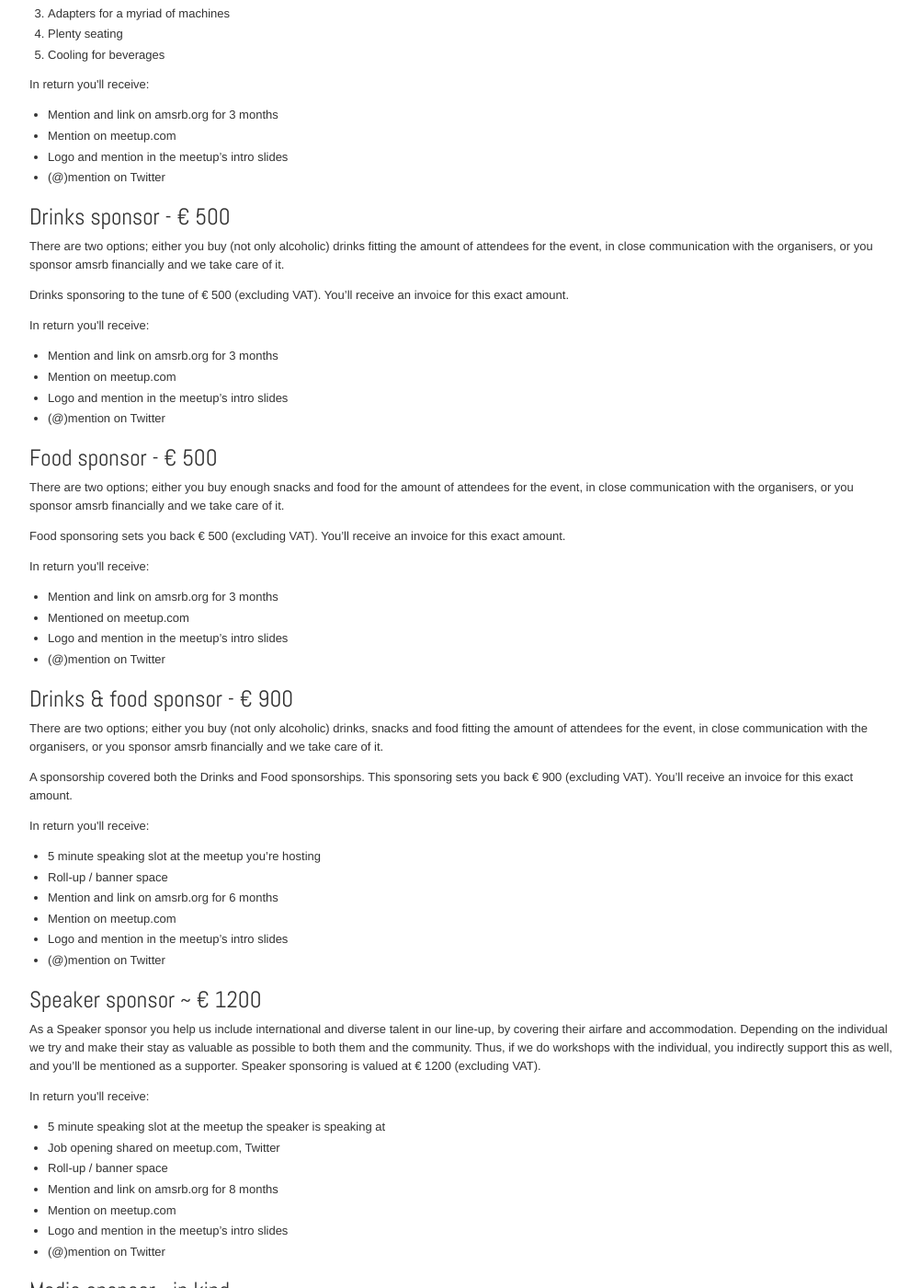
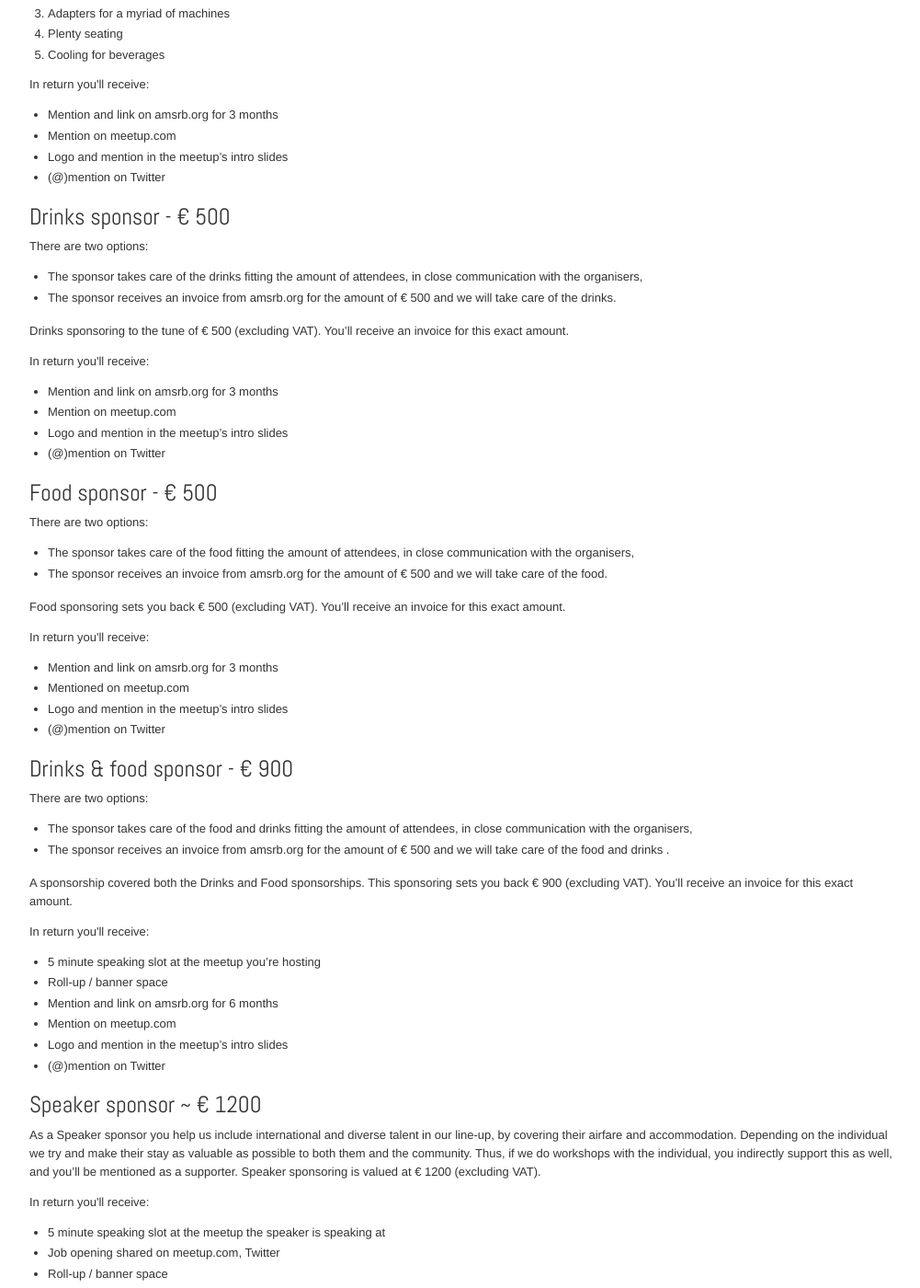
Before and after one commit to amsrb/amsrb.github.com, a Jekyll site: the page built from sponsorships/index.html, in a window 1280 px wide and 1400 px high, scrolled down 604 px. Shown: the whole window at 92% size, without its empty margins (138-1139 px from the left). Built offline with Jekyll 4.4.1, drawn with Linux system fonts in a browser that asks for light colours; comment, search, counter and statistics services are not loaded.

Commit message:
Reword and use nice list items

```diff
--- a/sponsorships/index.html
+++ b/sponsorships/index.html
@@ -35,9 +35,11 @@ title: Sponsorships
 
   <h2>Drinks sponsor - € 500</h2>
   <p>
-    There are two options;
-    either you buy (not only alcoholic) drinks fitting the amount of attendees for the event, in close communication with the organisers,
-    or you sponsor amsrb financially and we take care of it.
+    There are two options:
+    <ul>
+      <li>The sponsor takes care of the drinks fitting the amount of attendees, in close communication with the organisers,</li>
+      <li>The sponsor receives an invoice from amsrb.org for the amount of € 500 and we will take care of the drinks.</li>
+    </ul>
   </p>
   <p>Drinks sponsoring to the tune of € 500 (excluding VAT). You’ll receive an invoice for this exact amount.</p>
 
@@ -52,9 +54,11 @@ title: Sponsorships
 
   <h2>Food sponsor - € 500</h2>
   <p>
-    There are two options;
-    either you buy enough snacks and food for the amount of attendees for the event, in close communication with the organisers,
-    or you sponsor amsrb financially and we take care of it.
+    There are two options:
+    <ul>
+      <li>The sponsor takes care of the food fitting the amount of attendees, in close communication with the organisers,</li>
+      <li>The sponsor receives an invoice from amsrb.org for the amount of € 500 and we will take care of the food.</li>
+    </ul>
   </p>
   <p>Food sponsoring sets you back € 500 (excluding VAT). You’ll receive an invoice for this exact amount.</p>
 
@@ -69,9 +73,11 @@ title: Sponsorships
 
   <h2>Drinks & food sponsor - € 900</h2>
   <p>
-    There are two options;
-    either you buy (not only alcoholic) drinks, snacks and food fitting the amount of attendees for the event, in close communication with the organisers,
-    or you sponsor amsrb financially and we take care of it.
+    There are two options:
+    <ul>
+      <li>The sponsor takes care of the food and drinks   fitting the amount of attendees, in close communication with the organisers,</li>
+      <li>The sponsor receives an invoice from amsrb.org for the amount of € 500 and we will take care of the food and drinks  .</li>
+    </ul>
   </p>
 
   <p>A sponsorship covered both the Drinks and Food sponsorships. This sponsoring sets you back € 900 (excluding VAT). You’ll receive an invoice for this exact amount.</p>
```
